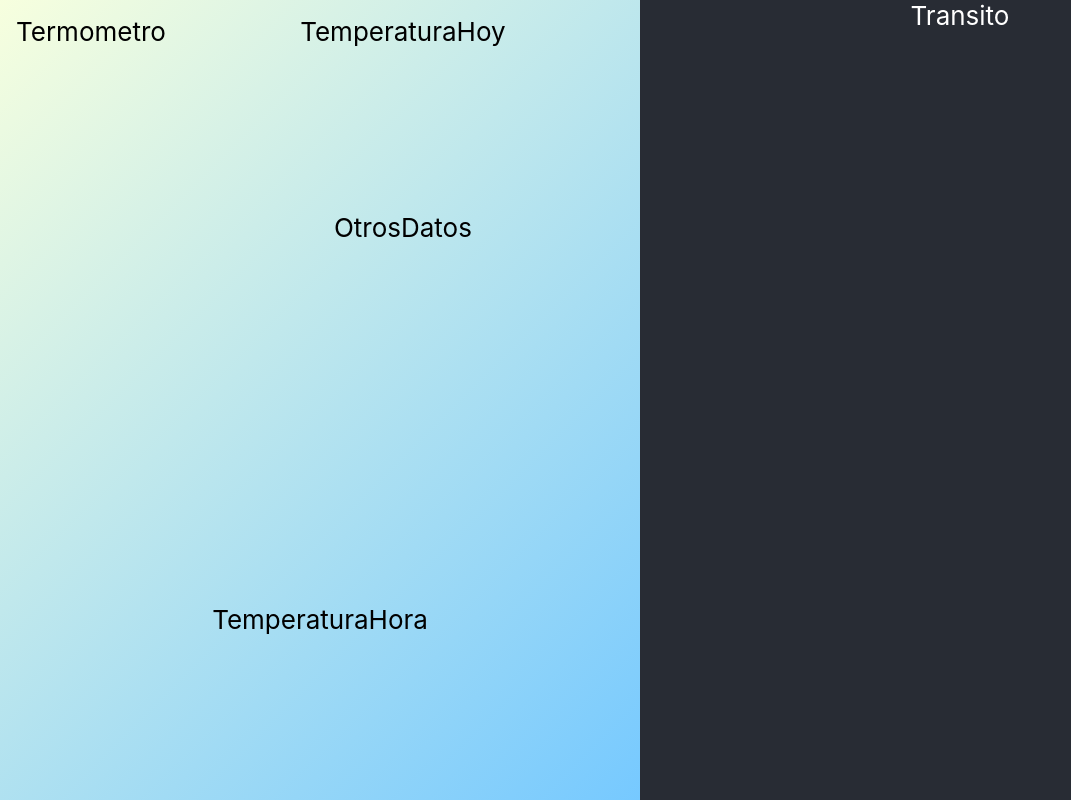
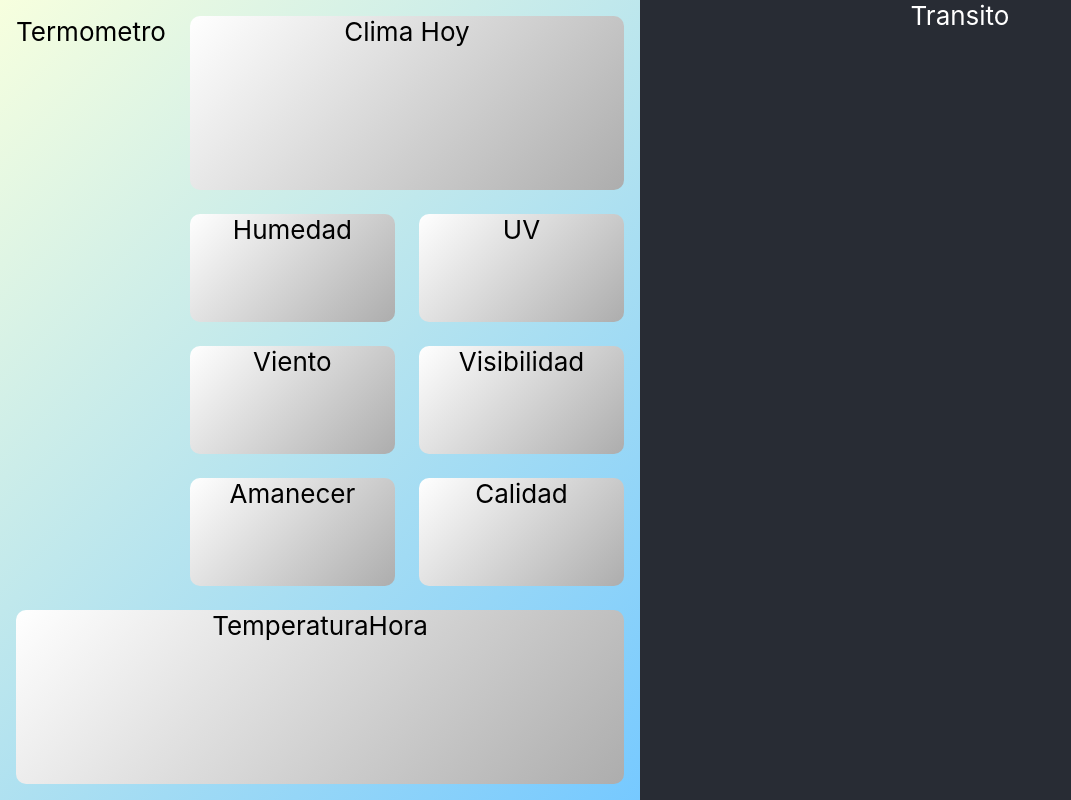
Before and after one commit to Greyhearth/ArgProAPI, a React (Create React App) app: page / in a window 1280 px wide. Shown: the whole page, without its empty margins (0-1071 px from the left). Built offline with nearby package versions, Linux system fonts and the light colour scheme.

Commit message:
Modificado el estilo de los subcomponentes de Clima.jsx

```diff
--- a/src/componentes/Clima.jsx
+++ b/src/componentes/Clima.jsx
@@ -13,7 +13,7 @@ const Clim = styled.div`
     display: grid;
     grid-template-columns: repeat(4, 1fr);
     grid-template-rows: repeat(4, 1fr);
-    gap: 1rem;
+    gap: 1.5rem;
     padding:1rem;
     place-items: center;
 `
--- a/src/componentes/OtrosDatos.jsx
+++ b/src/componentes/OtrosDatos.jsx
@@ -5,11 +5,118 @@ const Otros = styled.div`
     grid-area: 2 / 2 / 4 / 5;
     height:100%;
     width:100%;
+    display: grid;
+    grid-template-columns: repeat(2, 1fr);
+    grid-template-rows: repeat(3, 1fr);
+    gap: 1.5rem;
 `
+
+const A1 = styled.div`
+    grid-area: 1 / 1 / 1 / 1;
+    height:100%;
+    width:100%;
+    background:linear-gradient(315deg, #adadad, white);
+    border-radius: 10px;
+`
+
+const B1 = styled.div`
+    grid-area: 1 / 2 / 1 / 2;
+    height:100%;
+    width:100%;
+    background:linear-gradient(315deg, #adadad, white);
+    border-radius: 10px;
+`
+
+const A2 = styled.div`
+    grid-area: 2 / 1 / 2 / 1;
+    height:100%;
+    width:100%;
+    background:linear-gradient(315deg, #adadad, white);
+    border-radius: 10px;
+`
+
+const B2 = styled.div`
+    grid-area: 2 / 2 / 2 / 2;
+    height:100%;
+    width:100%;
+    background:linear-gradient(315deg, #adadad, white);
+    border-radius: 10px;
+`
+
+const A3 = styled.div`
+    grid-area: 3 / 1 / 3 / 1;
+    height:100%;
+    width:100%;
+    background:linear-gradient(315deg, #adadad, white);
+    border-radius: 10px;
+`
+
+const B3 = styled.div`
+    grid-area: 3 / 2 / 3 / 2;
+    height:100%;
+    width:100%;
+    background:linear-gradient(315deg, #adadad, white);
+    border-radius: 10px;
+`
+
+const Humedad = () => {
+  return (
+    <A1>
+      Humedad
+    </A1>
+  )
+}
+
+const UV = () => {
+  return (
+    <B1>
+      UV
+    </B1>
+  )
+}
+
+const Viento = () => {
+  return (
+    <A2>
+      Viento
+    </A2>
+  )
+}
+
+const Visibilidad = () => {
+  return (
+    <B2>
+      Visibilidad
+    </B2>
+  )
+}
+
+const Amanecer = () => {
+  return (
+    <A3>
+      Amanecer
+    </A3>
+  )
+}
+
+const Calidad = () => {
+  return (
+    <B3>
+      Calidad
+    </B3>
+  )
+}
 
 const OtrosDatos = () => {
   return (
-    <Otros>OtrosDatos</Otros>
+    <Otros>
+      <Humedad/>
+      <UV/>
+      <Viento/>
+      <Visibilidad/>
+      <Amanecer/>
+      <Calidad/>
+    </Otros>
   )
 }
 
--- a/src/componentes/TemperaturaHora.jsx
+++ b/src/componentes/TemperaturaHora.jsx
@@ -5,6 +5,8 @@ const Hora = styled.div`
     grid-area: 4 / 1 / 4 / 5;
     height:100%;
     width:100%;
+    background:linear-gradient(315deg, #adadad, white);
+    border-radius: 10px;
 `
 
 const TemperaturaHora = () => {
--- a/src/componentes/TemperaturaHoy.jsx
+++ b/src/componentes/TemperaturaHoy.jsx
@@ -5,11 +5,15 @@ const Hoy = styled.div`
     grid-area: 1 / 2 / 1 / 5;
     height:100%;
     width:100%;
+    background:linear-gradient(315deg, #adadad, white);
+    border-radius: 10px;
 `
 
 const TemperaturaHoy = () => {
   return (
-    <Hoy>TemperaturaHoy</Hoy>
+    <Hoy>
+    Clima Hoy
+    </Hoy>
   )
 }
 
```
